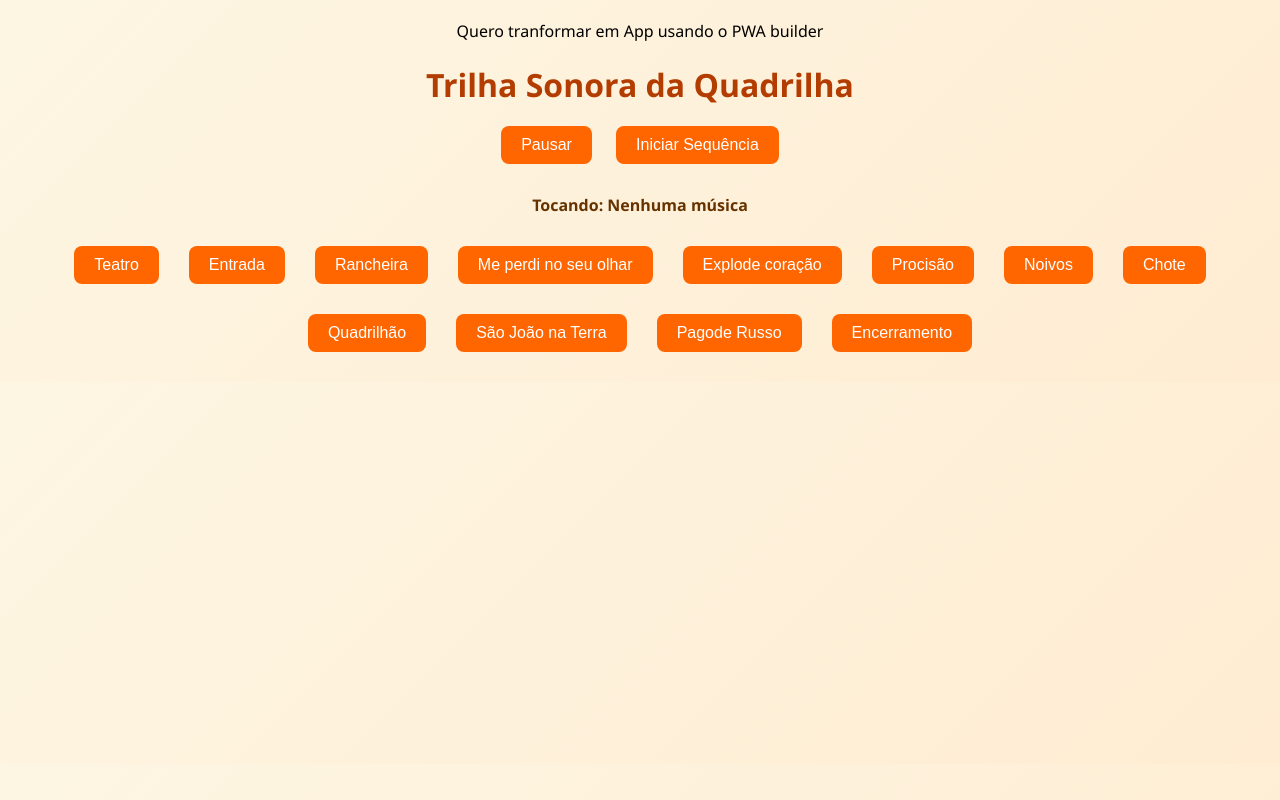
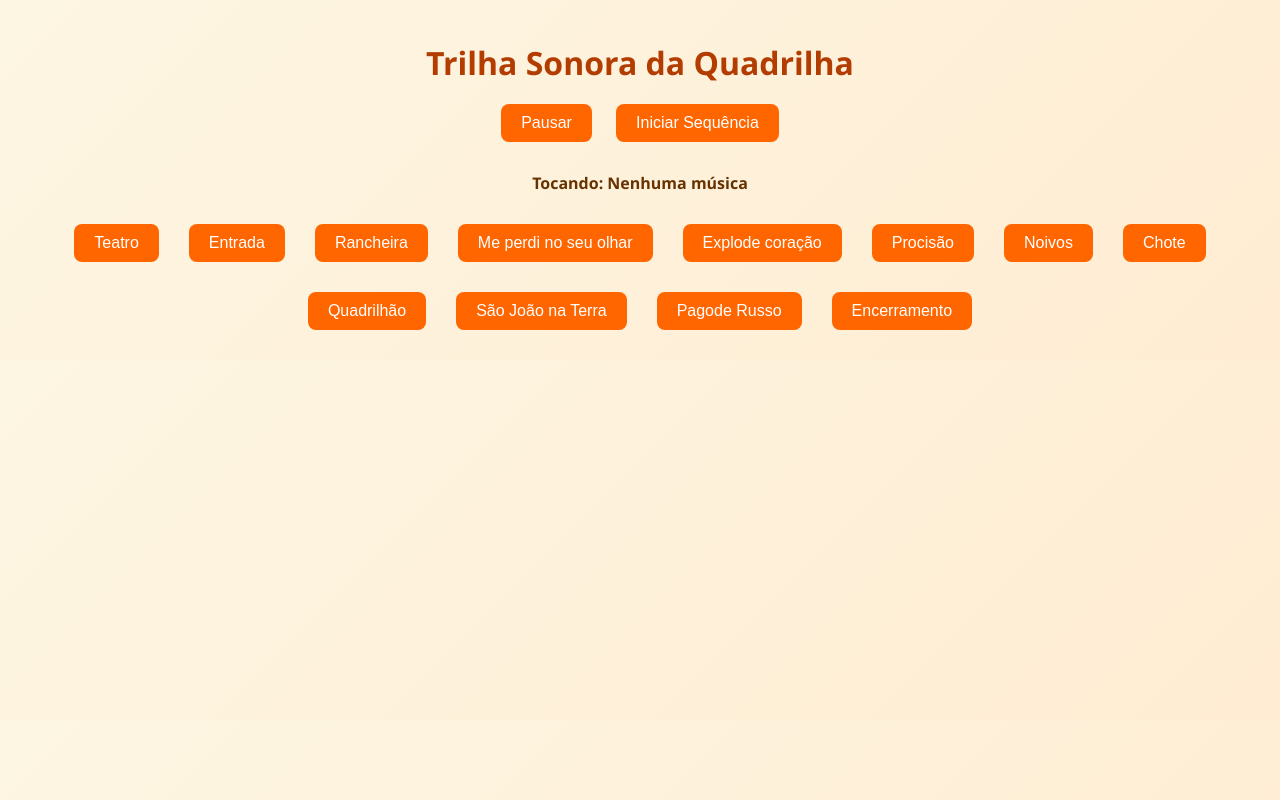
Before and after one commit to StandFang/Quadrilha, a plain HTML site: page index.html in a window 1280 px wide. Drawn offline with Linux system fonts and the light colour scheme.

Commit message:
Update index.html

```diff
--- a/index.html
+++ b/index.html
@@ -4,8 +4,6 @@
   <meta charset="UTF-8">
   <meta name="viewport" content="width=device-width, initial-scale=1.0">
   <title>Sequência Musical da Quadrilha</title>
-
-Quero tranformar em App usando o PWA builder
   <style>
     body {
       font-family: 'Segoe UI', sans-serif;
```
